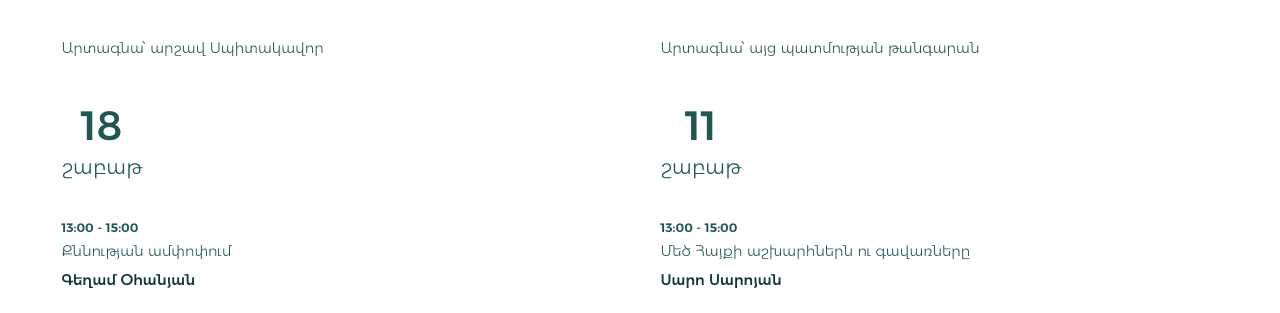
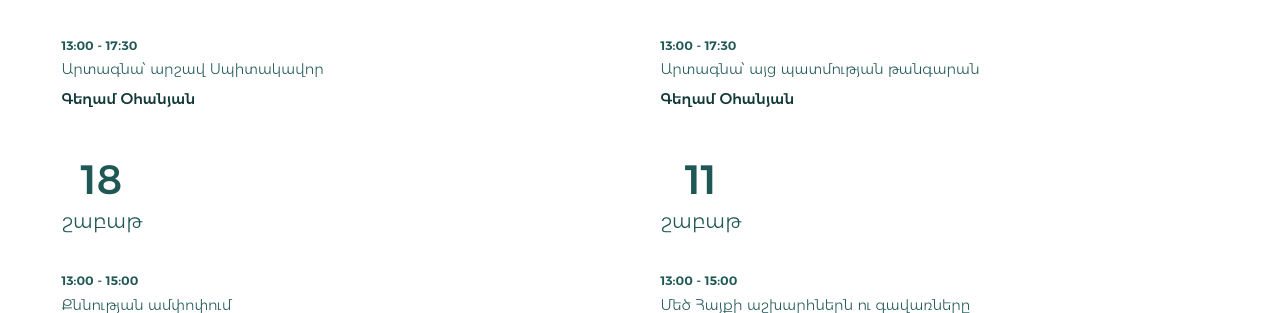
Before and after one commit to SyuneHovan/hayqi-sharavighner, a plain HTML site: page index.html in a window 1280 px wide. Shown: the part 827-1140 px from the top of the page. Drawn offline with Linux system fonts and the light colour scheme.

Commit message:
Update index.html

```diff
--- a/index.html
+++ b/index.html
@@ -39,7 +39,9 @@
 					</div>
 					<div class="lessons">
 						<div class="lesson">
+							<span class="time">13:00 - 17։30</span>
 							<span class="title">Արտագնա՝ արշավ Սպիտակավոր</span>
+							<span class="name">Գեղամ Օհանյան</span>
 						</div>
 					</div>
 				</div>
@@ -50,7 +52,9 @@
 					</div>
 					<div class="lessons">
 						<div class="lesson">
+							<span class="time">13:00 - 17։30</span>
 							<span class="title">Արտագնա՝ այց պատմության թանգարան</span>
+							<span class="name">Գեղամ Օհանյան</span>
 						</div>
 					</div>
 				</div>
```
